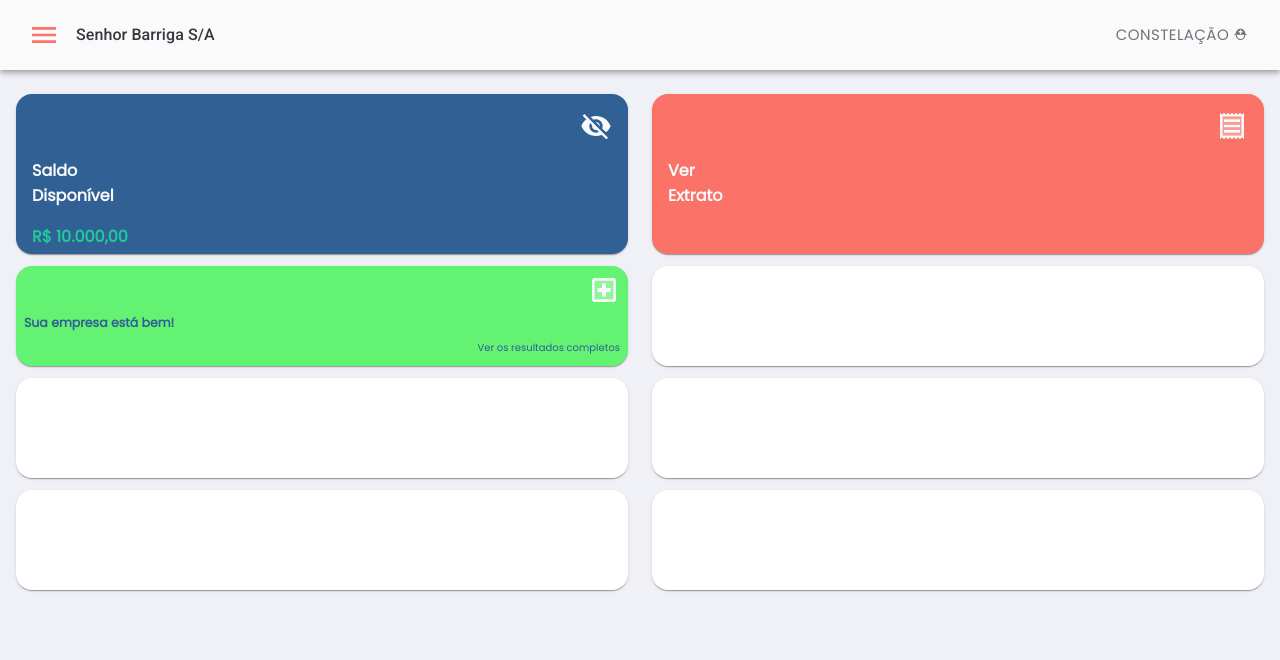
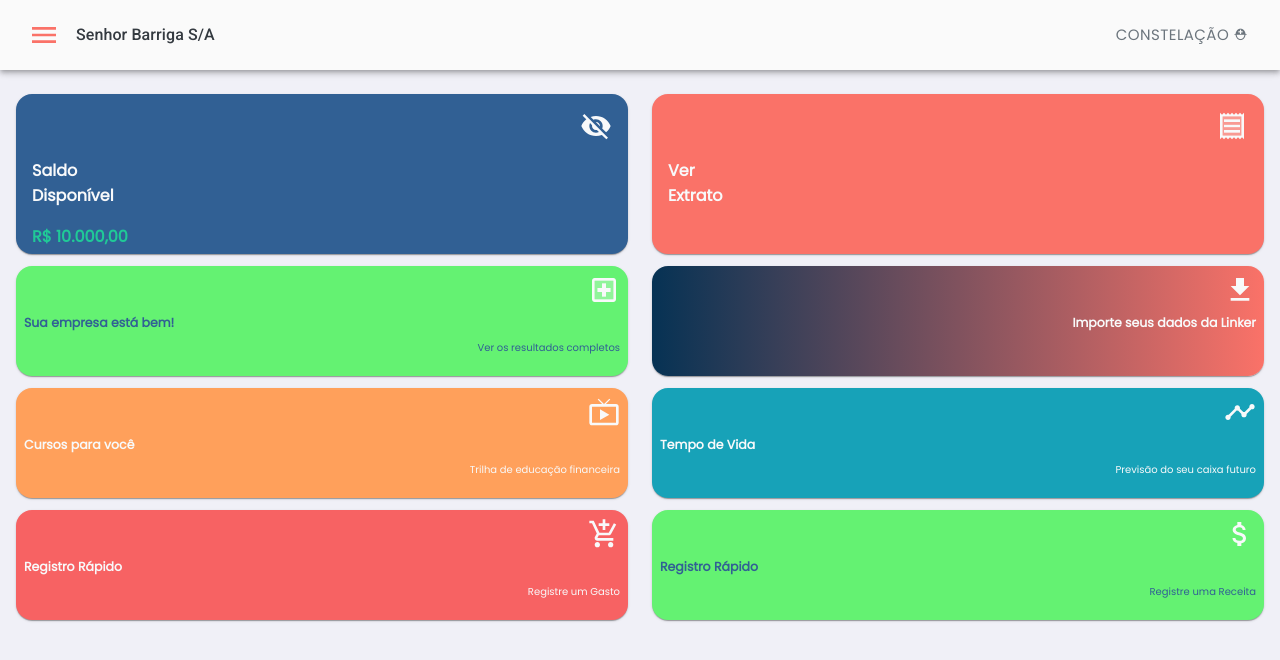
Before and after one commit to LucasCaputo/web-so-estrela-cara, a React (Create React App) app: page /home in a window 1280 px wide. Shown: the top 660 px of the page. Built offline with nearby package versions, Linux system fonts and the light colour scheme.

Commit message:
feat: adiciona cards na home

```diff
--- a/src/pages/HomeLinker/index.tsx
+++ b/src/pages/HomeLinker/index.tsx
@@ -9,6 +9,11 @@ import Box from "@material-ui/core/Box";
 
 import ReceiptTwoToneIcon from "@material-ui/icons/ReceiptTwoTone";
 import LocalHospitalTwoToneIcon from "@material-ui/icons/LocalHospitalTwoTone";
+import GetAppIcon from "@material-ui/icons/GetApp";
+import AttachMoneyIcon from "@material-ui/icons/AttachMoney";
+import AddShoppingCartIcon from "@material-ui/icons/AddShoppingCart";
+import LiveTvIcon from "@material-ui/icons/LiveTv";
+import TimelineIcon from "@material-ui/icons/Timeline";
 
 import "./styles.css";
 
@@ -75,25 +80,103 @@ function Home() {
           </Grid>
 
           <Grid item xs={6}>
-            <Paper className="secondary-cards"></Paper>
+            <Link to={"/integracao"}>
+              <Paper className="secondary-cards integration">
+                <Box display="flex" justifyContent="flex-end" className="icon">
+                  <GetAppIcon></GetAppIcon>
+                </Box>
+
+                <Box display="flex" flexDirection="column" textAlign="end">
+                  <b className="hint white">Importe seus dados da Linker</b>
+                </Box>
+              </Paper>
+            </Link>
           </Grid>
         </Grid>
 
         <Grid container spacing={3}>
           <Grid item xs={6}>
-            <Paper className="secondary-cards"></Paper>
+            <Link to={"/dashboards"}>
+              <Paper className="secondary-cards classes">
+                <Box display="flex" justifyContent="flex-end" className="icon">
+                  <LiveTvIcon></LiveTvIcon>
+                </Box>
+
+                <Box display="flex" flexDirection="column">
+                  <b className="hint white">Cursos para você</b>
+                  <Box
+                    display="flex"
+                    justifyContent="flex-end"
+                    className="description hint white"
+                  >
+                    <p>Trilha de educação financeira</p>
+                  </Box>
+                </Box>
+              </Paper>
+            </Link>
           </Grid>
           <Grid item xs={6}>
-            <Paper className="secondary-cards"></Paper>
+            <Link to={"/dashboards"}>
+              <Paper className="secondary-cards lifetime">
+                <Box display="flex" justifyContent="flex-end" className="icon">
+                  <TimelineIcon></TimelineIcon>
+                </Box>
+
+                <Box display="flex" flexDirection="column">
+                  <b className="hint white">Tempo de Vida</b>
+                  <Box
+                    display="flex"
+                    justifyContent="flex-end"
+                    className="description hint white"
+                  >
+                    <p>Previsão do seu caixa futuro</p>
+                  </Box>
+                </Box>
+              </Paper>
+            </Link>
           </Grid>
         </Grid>
 
         <Grid container spacing={3}>
           <Grid item xs={6}>
-            <Paper className="secondary-cards"></Paper>
+            <Link to={"/dashboards"}>
+              <Paper className="secondary-cards pay">
+                <Box display="flex" justifyContent="flex-end" className="icon">
+                  <AddShoppingCartIcon></AddShoppingCartIcon>
+                </Box>
+
+                <Box display="flex" flexDirection="column">
+                  <b className="hint white">Registro Rápido</b>
+                  <Box
+                    display="flex"
+                    justifyContent="flex-end"
+                    className="description hint white"
+                  >
+                    <p>Registre um Gasto</p>
+                  </Box>
+                </Box>
+              </Paper>
+            </Link>
           </Grid>
           <Grid item xs={6}>
-            <Paper className="secondary-cards"></Paper>
+            <Link to={"/dashboards"}>
+              <Paper className="secondary-cards health">
+                <Box display="flex" justifyContent="flex-end" className="icon">
+                  <AttachMoneyIcon></AttachMoneyIcon>
+                </Box>
+
+                <Box display="flex" flexDirection="column">
+                  <b className="hint">Registro Rápido</b>
+                  <Box
+                    display="flex"
+                    justifyContent="flex-end"
+                    className="description"
+                  >
+                    <p>Registre uma Receita</p>
+                  </Box>
+                </Box>
+              </Paper>
+            </Link>
           </Grid>
         </Grid>
       </div>
--- a/src/pages/HomeLinker/styles.css
+++ b/src/pages/HomeLinker/styles.css
@@ -39,12 +39,32 @@
 }
 
 #Home .home-container .secondary-cards {
-  height: 10rem;
+  height: 11rem;
   border-radius: 1.6rem;
 }
 
 #Home .home-container .secondary-cards.health {
   background: var(--green);
+}
+
+#Home .home-container .secondary-cards.pay {
+  background: var(--red);
+}
+
+#Home .home-container .secondary-cards.classes {
+  background: var(--orange);
+}
+
+#Home .home-container .secondary-cards.lifetime {
+  background: var(--cyan);
+}
+
+#Home .home-container .secondary-cards.integration {
+  background: linear-gradient(
+    90deg,
+    var(--color-background-secondary) 0%,
+    var(--color-primary) 100%
+  );
 }
 
 #Home .home-container .secondary-cards .icon {
@@ -54,11 +74,16 @@
 #Home .home-container .secondary-cards .hint {
   color: var(--color-secondary);
   font-size: 1.25rem;
-  padding-left: 0.8rem;
+  padding: 0.8rem;
+  padding-top: 0;
+}
+
+#Home .home-container .secondary-cards .hint.white {
+  color: var(--light);
 }
 
 #Home .home-container .secondary-cards .description {
   color: var(--color-secondary);
   font-size: 1rem;
-  padding: 0.8rem;
+  padding: 0 0.8rem;
 }
```
